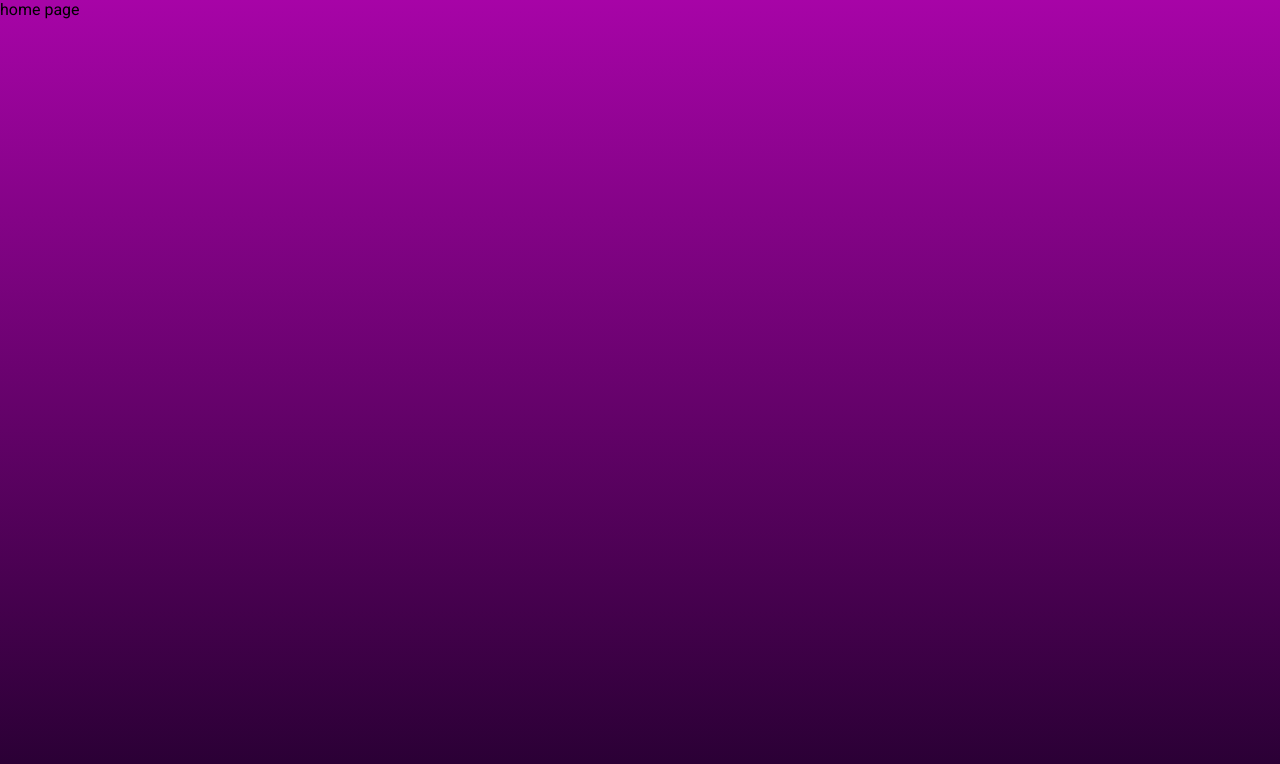
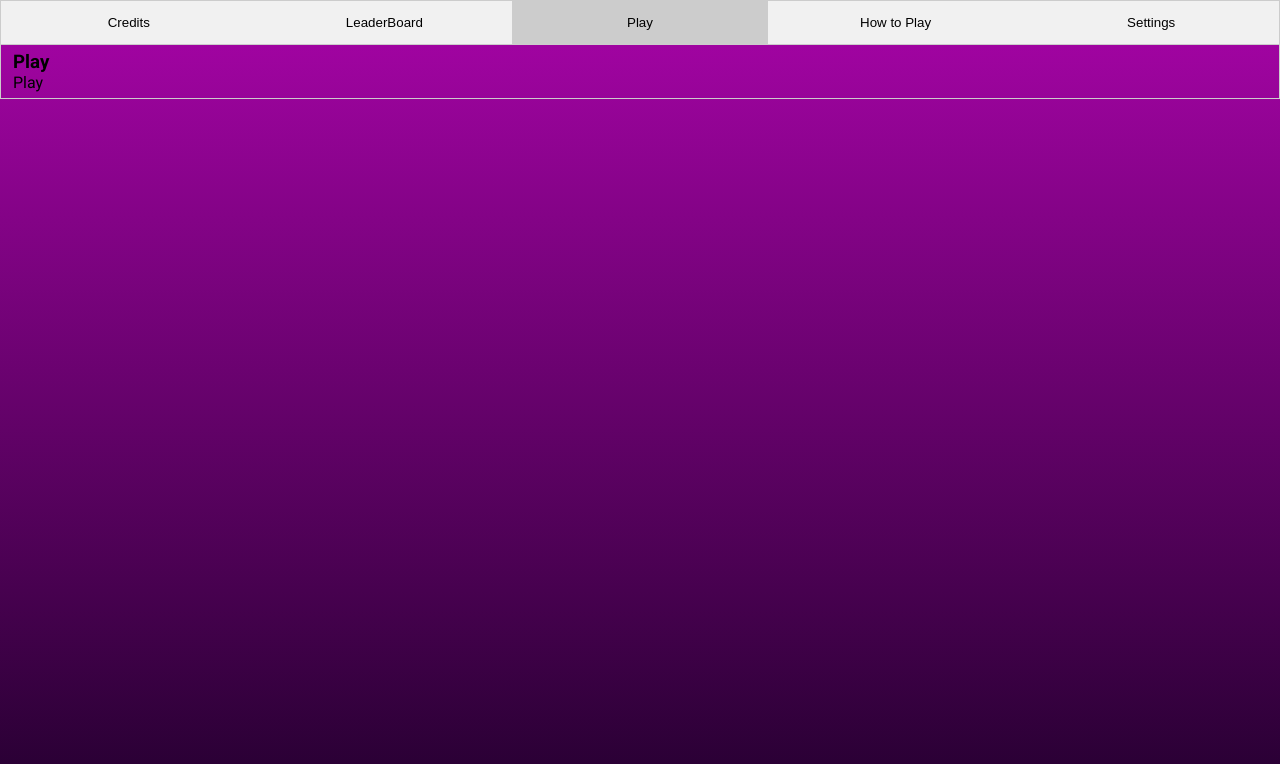
Before and after one commit to AlessandroMolesti/Weather-App, a plain HTML site: page index.html in a window 1280 px wide. Drawn offline with Linux system fonts and the light colour scheme.

Commit message:
Home page structuring

```diff
--- a/css/container.css
+++ b/css/container.css
@@ -3,3 +3,17 @@
   overflow-y: scroll;
   height: 100vh;
 }
+
+.weather-container-fluid {
+  display: flex;
+  flex-direction: column;
+  justify-content: center;
+  align-items: center;
+  padding-top: 2rem;
+}
+
+.home-page,
+.weather-container-fluid {
+  height: 100vh;
+  scroll-snap-align: start;
+}
--- /dev/null
+++ b/css/home-page.css
@@ -0,0 +1,55 @@
+/* Style the tab */
+.tab {
+  overflow: hidden;
+  border: 1px solid #ccc;
+  background-color: #f1f1f1;
+  display: flex;
+  flex: 1fr 1fr 3fr 1fr 1fr;
+  justify-content: space-between;
+}
+
+/* Style the buttons that are used to open the tab content */
+.tab button {
+  background-color: inherit;
+  float: left;
+  border: none;
+  outline: none;
+  cursor: pointer;
+  padding: 14px 16px;
+  transition: 0.3s;
+  width: 100%;
+}
+
+/* Change background color of buttons on hover */
+.tab button:hover {
+  background-color: #ddd;
+}
+
+/* Create an active/current tablink class */
+.tab button.active {
+  background-color: #ccc;
+}
+
+/* Style the tab content */
+.tabcontent {
+  display: none;
+  padding: 6px 12px;
+  border: 1px solid #ccc;
+  border-top: none;
+}
+
+.tabcontent {
+  animation: fadeEffect 1s;
+  /* Fading effect takes 1 second */
+}
+
+/* Go from zero to full opacity */
+@keyframes fadeEffect {
+  from {
+    opacity: 0;
+  }
+
+  to {
+    opacity: 1;
+  }
+}
--- a/css/pages.css
+++ /dev/null
@@ -1,16 +0,0 @@
-/* .home-page {
-} */
-
-.weather-container-fluid {
-  display: flex;
-  flex-direction: column;
-  justify-content: center;
-  align-items: center;
-  padding-top: 2rem;
-}
-
-.home-page,
-.weather-container-fluid {
-  height: 100vh;
-  scroll-snap-align: start;
-}
--- a/index.html
+++ b/index.html
@@ -13,7 +13,7 @@
   <link rel="stylesheet" type="text/css" href="css/display.css" />
   <link rel="stylesheet" type="text/css" href="css/search-bar.css" />
   <link rel="stylesheet" type="text/css" href="css/container.css" />
-  <link rel="stylesheet" type="text/css" href="css/pages.css" />
+  <link rel="stylesheet" type="text/css" href="css/home-page.css" />
 
   <title>Weather App</title>
 </head>
@@ -21,8 +21,37 @@
 
   <div class="main-container">
     <section class="home-page">
-      <div>
-        home page
+      <div class="tab">
+        <button class="tablinks" onclick="openCity(event, 'Credits')">Credits</button>
+        <button class="tablinks" onclick="openCity(event, 'LeaderBoard')">LeaderBoard</button>
+        <button class="tablinks" onclick="openCity(event, 'Play')" id="defaultOpen">Play</button>
+        <button class="tablinks" onclick="openCity(event, 'How-to-play')">How to Play</button>
+        <button class="tablinks" onclick="openCity(event, 'Settings')">Settings</button>
+      </div>
+
+      <div id="Settings" class="tabcontent">
+        <h3>Settings</h3>
+        <p>Settings</p>
+      </div>
+
+      <div id="LeaderBoard" class="tabcontent">
+        <h3>LeaderBoard</h3>
+        <p>LeaderBoard</p>
+      </div>
+
+      <div id="Play" class="tabcontent">
+        <h3>Play</h3>
+        <p>Play</p>
+      </div>
+
+      <div id="Credits" class="tabcontent">
+        <h3>Credits</h3>
+        <p>Credits</p>
+      </div>
+
+      <div id="How-to-play" class="tabcontent">
+        <h3>How-to-play</h3>
+        <p>How-to-play</p>
       </div>
 
     </section>
--- a/script.js
+++ b/script.js
@@ -41,3 +41,28 @@ btn.addEventListener('click', function(){
   .catch(err => alert('You entered Wrong city name'))
 })
 //If you click on the submit button without inputting anything in the input box or typing the wrong city name then the above text can be seen.
+
+
+
+function openCity(evt, cityName) {
+  // Declare all variables
+  var i, tabcontent, tablinks;
+
+  // Get all elements with class="tabcontent" and hide them
+  tabcontent = document.getElementsByClassName("tabcontent");
+  for (i = 0; i < tabcontent.length; i++) {
+    tabcontent[i].style.display = "none";
+  }
+
+  // Get all elements with class="tablinks" and remove the class "active"
+  tablinks = document.getElementsByClassName("tablinks");
+  for (i = 0; i < tablinks.length; i++) {
+    tablinks[i].className = tablinks[i].className.replace(" active", "");
+  }
+
+  // Show the current tab, and add an "active" class to the button that opened the tab
+  document.getElementById(cityName).style.display = "block";
+  evt.currentTarget.className += " active";
+}
+
+document.getElementById("defaultOpen").click();
```
